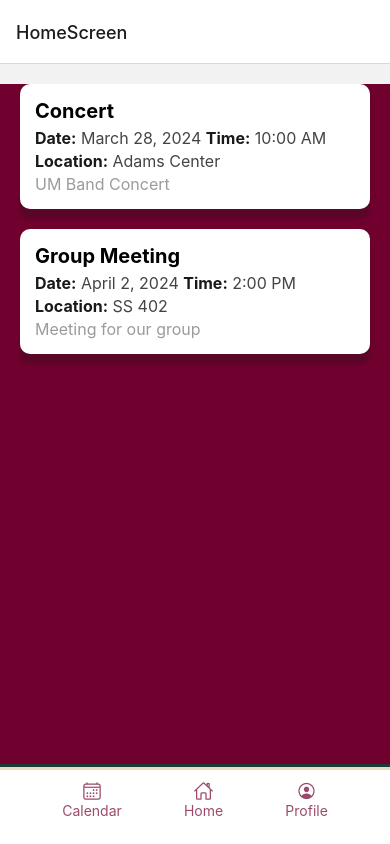
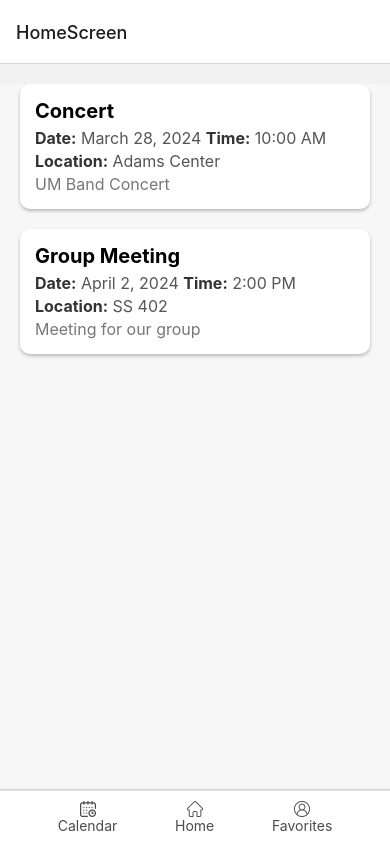
Before and after one commit to AnhNhan2803/CSCI591_EventPlannerApp, a React Native app in the folder EventPlanner/: screen /HomeScreen in a window 390 px wide. Built offline with nearby package versions, Linux system fonts and the light colour scheme.

Commit message:
Revert "New style and theme"

```diff
--- a/EventPlanner/App.js
+++ b/EventPlanner/App.js
@@ -7,7 +7,6 @@ import CalendarScreen from "./screens/CalendarScreen";
 import ProfileScreen from "./screens/ProfileScreen";
 const Stack = createNativeStackNavigator();
 import Search from "./SearchBar";
-import { colors } from "./constants/theme";
 
 export default function App() {
   return (
@@ -29,7 +28,7 @@ export default function App() {
 const styles = StyleSheet.create({
   container: {
     flex: 1,
-    backgroundColor: colors.maroon,
+    backgroundColor: "#fff",
     alignItems: "center",
     justifyContent: "center",
   },
--- a/EventPlanner/components/BottomNav.js
+++ b/EventPlanner/components/BottomNav.js
@@ -1,12 +1,9 @@
 import React from "react";
 import { View, TouchableOpacity, Image, StyleSheet, Text } from "react-native";
 import { useNavigation } from "@react-navigation/native";
-import { colors } from "../constants/theme";
-import Icon from 'react-native-vector-icons/Ionicons';
 
 const BottomNav = () => {
   const navigation = useNavigation();
-  const iconSize = 20;
 
   return (
     <>
@@ -16,10 +13,9 @@ const BottomNav = () => {
             style={styles.button}
             onPress={() => navigation.navigate("CalendarScreen")}
           >
-            <Icon
-              name="calendar-outline"
-              size={iconSize}
-              color={colors.maroon}
+            <Image
+              source={require("../assets/calendar.png")}
+              style={styles.buttonNav}
             />
             <Text style={styles.buttonText}>Calendar</Text>
           </TouchableOpacity>
@@ -28,10 +24,9 @@ const BottomNav = () => {
             style={styles.button}
             onPress={() => navigation.navigate("HomeScreen")}
           >
-            <Icon
-              name="home-outline"
-              size={iconSize}
-              color={colors.maroon}
+            <Image
+              source={require("../assets/home.png")}
+              style={styles.buttonNav}
             />
             <Text style={styles.buttonText}>Home</Text>
           </TouchableOpacity>
@@ -40,12 +35,11 @@ const BottomNav = () => {
             style={styles.button}
             onPress={() => navigation.navigate("ProfileScreen")}
           >
-            <Icon
-              name="person-circle-outline"
-              size={iconSize}
-              color={colors.maroon}
+            <Image
+              source={require("../assets/user.png")}
+              style={styles.buttonNav}
             />
-            <Text style={styles.buttonText}>Profile</Text>
+            <Text style={styles.buttonText}>Favorites</Text>
           </TouchableOpacity>
         </View>
       </View>
@@ -58,28 +52,27 @@ const styles = StyleSheet.create({
     position: "absolute",
     bottom: 0,
     width: "100%",
-    borderTopWidth: 3,
-    borderColor: colors.green,
-    backgroundColor: colors.white,
+    borderTopWidth: 1,
+    borderColor: "lightgray",
+    backgroundColor: "white",
   },
   bottomRow: {
     flexDirection: "row",
     justifyContent: "space-evenly",
     alignItems: "center",
     width: "100%",
-    borderTopWidth: 3,
-    borderColor: colors.tan,
+    borderTopWidth: 1,
+    borderColor: "lightgray",
     paddingVertical: 10,
     backgroundColor: "white",
     opacity: 0.7,
-    marginBottom: 15,
   },
   button: {
     alignItems: "center",
     borderRadius: 20,
   },
   buttonText: {
-    color: colors.maroon,
+    color: "black",
     textAlign: "center",
     fontSize: 14,
     flex: 1,
--- a/EventPlanner/constants/theme.js
+++ /dev/null
@@ -1,38 +0,0 @@
-// All colors in theme
-export const colors = {
-  // Base colors
-  maroon: '#70002e',
-  dark: '#191919',
-  medium: '#454343',
-  light: '#9c9a9a',
-  black: '#000000',
-  white: '#ffffff',
-
-  // Transition Colors (see UM website for actual transition)
-  green: '#1d3c34',
-  tan: '#DFD1A7',
-  copper: '#ED8B00',
-  blue: '#bcdee8',
-  wheat: '#EFE8D4',
-  sky: '#BBDDE6',
-
-  // Interaction Colors
-  success: '#00DE83',
-  warning: '#CADE00',
-  danger: '#F9423A',
-};
-
-// Home page transition colors
-export const transition_palette_1 = {
-  c1: colors.green,
-  c2: colors.tan,
-  c3: colors.orange,
-};
-
-// Secondary transition colors
-export const transition_palette_2 = {
-  c1: colors.tan,
-  c2: colors.blue,
-  c3: colors.maroon,
-  c4: colors.orange,
-};
--- a/EventPlanner/screens/HomeScreen.js
+++ b/EventPlanner/screens/HomeScreen.js
@@ -9,7 +9,6 @@ import {
 } from "react-native";
 import BottomNav from "../components/BottomNav";
 import { useNavigation } from "@react-navigation/native";
-import { colors } from "../constants/theme";
 
 const HomeScreen = () => {
   const navigation = useNavigation();
@@ -65,19 +64,19 @@ const HomeScreen = () => {
 const styles = StyleSheet.create({
   container: {
     flex: 1,
-    backgroundColor: colors.maroon,
+    backgroundColor: "#f7f7f7",
     marginTop: 20,
   },
   eventItem: {
-    backgroundColor: colors.white,
+    backgroundColor: "#fff",
     marginBottom: 20,
     marginHorizontal: 20,
     padding: 15,
     borderRadius: 10,
-    shadowColor: colors.dark,
+    shadowColor: "#000",
     shadowOffset: {
       width: 0,
-      height: 10,
+      height: 2,
     },
     shadowOpacity: 0.25,
     shadowRadius: 3.84,
@@ -90,16 +89,16 @@ const styles = StyleSheet.create({
   },
   eventInfo: {
     fontSize: 16,
-    color: colors.medium,
+    color: "#555",
     marginBottom: 3,
   },
   bold: {
     fontWeight: "bold",
-    color: colors.dark,
+    color: "#333",
   },
   eventDescription: {
     fontSize: 16,
-    color: colors.light,
+    color: "#777",
   },
 });
 
--- a/package.json
+++ /dev/null
@@ -1,5 +0,0 @@
-{
-  "dependencies": {
-    "react-native-vector-icons": "^10.0.3"
-  }
-}
```
Also changed, not shown: 1 other file (tests, documents, lock files or other folders).
